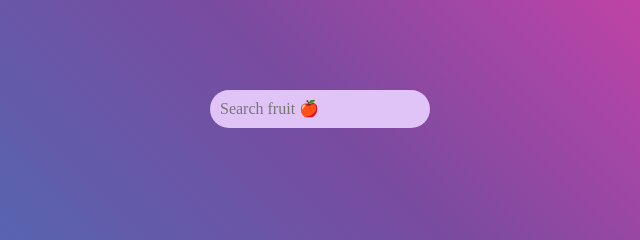
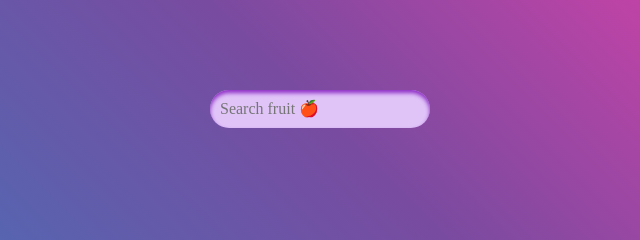
Before and after one commit to aracope/predictive-fruit-search, a plain HTML site: page index.html in a window 1280 px wide. Shown: the part 283-523 px from the top of the page, 320-960 px from the left. Drawn offline with nearby package versions, Linux system fonts and the light colour scheme.

Commit message:
Add styling to search field and lists.

```diff
--- a/style.css
+++ b/style.css
@@ -1,9 +1,11 @@
 * {
-  /* box-sizing: border-box; */
+  box-sizing: border-box;
 }
 
-:focus {
+input:focus {
  /* TODO */
+ outline: 2px solid #FF3CAC;
+ border-radius: 30px;
 }
 
 body {
@@ -30,11 +32,12 @@ body {
 
 input {
  /* TODO */
- flex: 1;
+ font-size: 16px;
+ box-shadow: inset 0 3px 4px #8d2bc5;
  border: none;
- outline: none;
  background: transparent;
  padding: 10px;
+ border-radius: 30px;
 }
 
 .search-container {
@@ -70,6 +73,8 @@ ul li {
 }
 ul li:hover {
   /* TODO */
+  transform: scale(1.05);
+  transition: 0.2s ease-in-out;
 }
 
 input {
```
